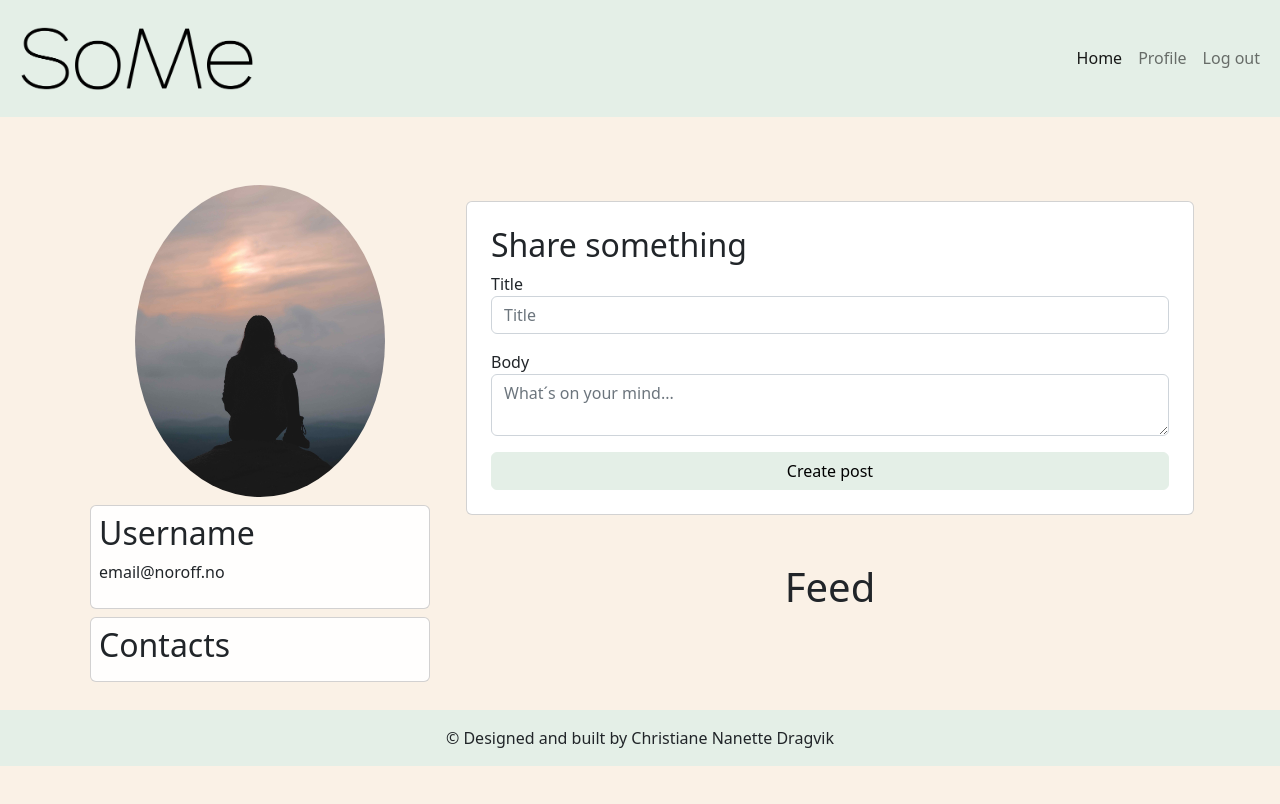
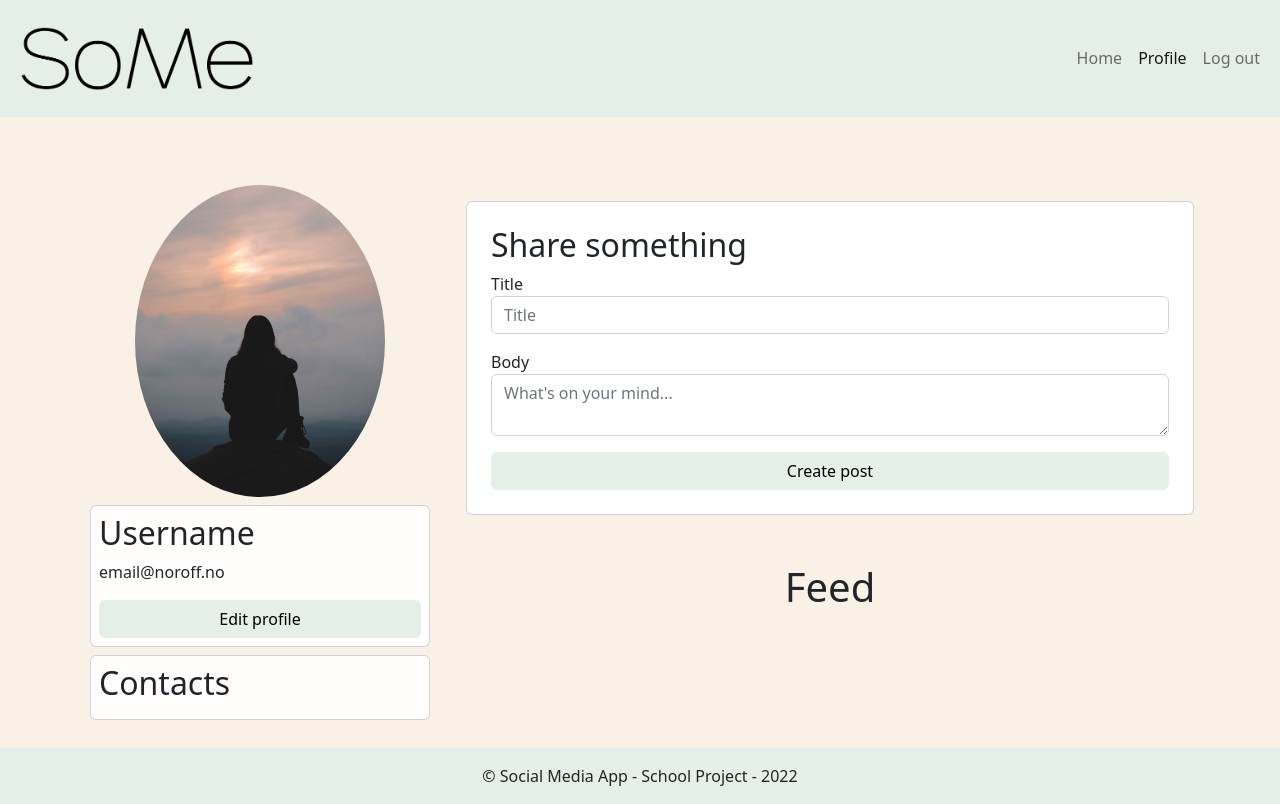
Before and after one commit to cdragvik/CSS-Frameworks, a website with bundled scripts: page profile/index.html in a window 1280 px wide. Built offline with nearby package versions, Linux system fonts and the light colour scheme; no server answers.

Commit message:
added comments to get an overview of whats missing

```diff
--- a/profile/index.html
+++ b/profile/index.html
@@ -14,8 +14,8 @@
             <div class="container-fluid">
               <a class="navbar-brand" href="/posts/index.html"><img src="/images/SoMe.png" class="logo"></a>
                 <div class="navbar-nav">
-                  <a class="nav-link active" aria-current="page" href="/posts/index.html">Home</a>
-                  <a class="nav-link" href="/profile/index.html">Profile</a>
+                  <a class="nav-link" aria-current="page" href="/posts/index.html">Home</a>
+                  <a class="nav-link active" href="/profile/index.html">Profile</a>
                   <a class="nav-link" href="/profile/login/index.html">Log out</a>
                 </div>
             </div>
@@ -25,24 +25,30 @@
         <div class="container">
             <div class="row pt-5 d-flex">
 
+                    <!-- User information fetched  -->
+
                     <div class="col-12 col-md-4">
+
                         <div class="text-center">
                             <img src="/images/portrait.jpg" alt="Profile picture"class="rounded-circle logo">
-
                         </div>
 
                         <div class="card p-2 bg-secondary m-2">
                             <h2>Username</h2>
                             <p>email@noroff.no</p>
+                            <a class="btn btn-light" href="/profile/edit/index.html">Edit profile</a>
                         </div>
 
                         <div class="card p-2 bg-secondary m-2">
                             <h2>Contacts</h2>
+                        </div>
 
-                        </div>
                     </div>
 
+
                     <div class="col-12 col-md-8 p-3">
+
+                        <!-- Form for crating posts -->
 
                         <form id="createPost" class="m-auto ccol-12 card p-4">
 
@@ -55,11 +61,13 @@
 
                             <div class="form-group mb-3">
                                 <label for="">Body</label>
-                                <textarea  name="body" class="form-control" placeholder="What´s on your mind..." required></textarea>
+                                <textarea  name="body" class="form-control" placeholder="What's on your mind..." required></textarea>
                             </div>
 
                             <button class="btn btn-light">Create post</button>
                         </form>
+
+                        <!-- Posts posted by user only, now it contains posts from all of the platform users -->
 
                         <h1 class="pt-5">Feed</h1>
                         <div class="row row-cols-1 my-1 col-12m-auto" id="posts">
@@ -67,8 +75,8 @@
             </div>
         </div>
     </main>
-    <footer>
-        <p class="bg-light p-3 m-0 text-center">&copy; Designed and built by Christiane Nanette Dragvik</p>
+    <footer class="mt-auto">
+        <p class="bg-light p-3 m-0 text-center">&copy; Social Media App - School Project - 2022</p>
     </footer>
 </body>
 </html>
--- a/src/js/index.mjs
+++ b/src/js/index.mjs
@@ -17,6 +17,10 @@ listeners.setUpdateProfileListener()
 // post.getPosts()
 
 
+
+
+// The function below is not the right way to display the feed of posts.
+
 async function testTemplates() {
     const posts = await postMethods.getPosts();
     const post = posts.pop()
@@ -25,3 +29,5 @@ async function testTemplates() {
 }
 
 testTemplates()
+
+// The function above is not the right way to display the feed of posts.
--- a/src/js/templates/post.mjs
+++ b/src/js/templates/post.mjs
@@ -15,9 +15,6 @@ export function postTemplate(postData) {
     return post;
 }
 
-export function renderPostTemplate(postData, parent) {
-    parent.append(postTemplate(postData))
-}
 
 export function renderPostTemplates(postDataList, parent) {
     parent.append(...postDataList.map(postTemplate))
```
Also changed, not shown: post/index.html (+12 -1 lines), posts/index.html (+2 -1 lines), profile/edit/index.html (+2 -0 lines), src/js/handlers/index.mjs (line endings or trailing spaces).
